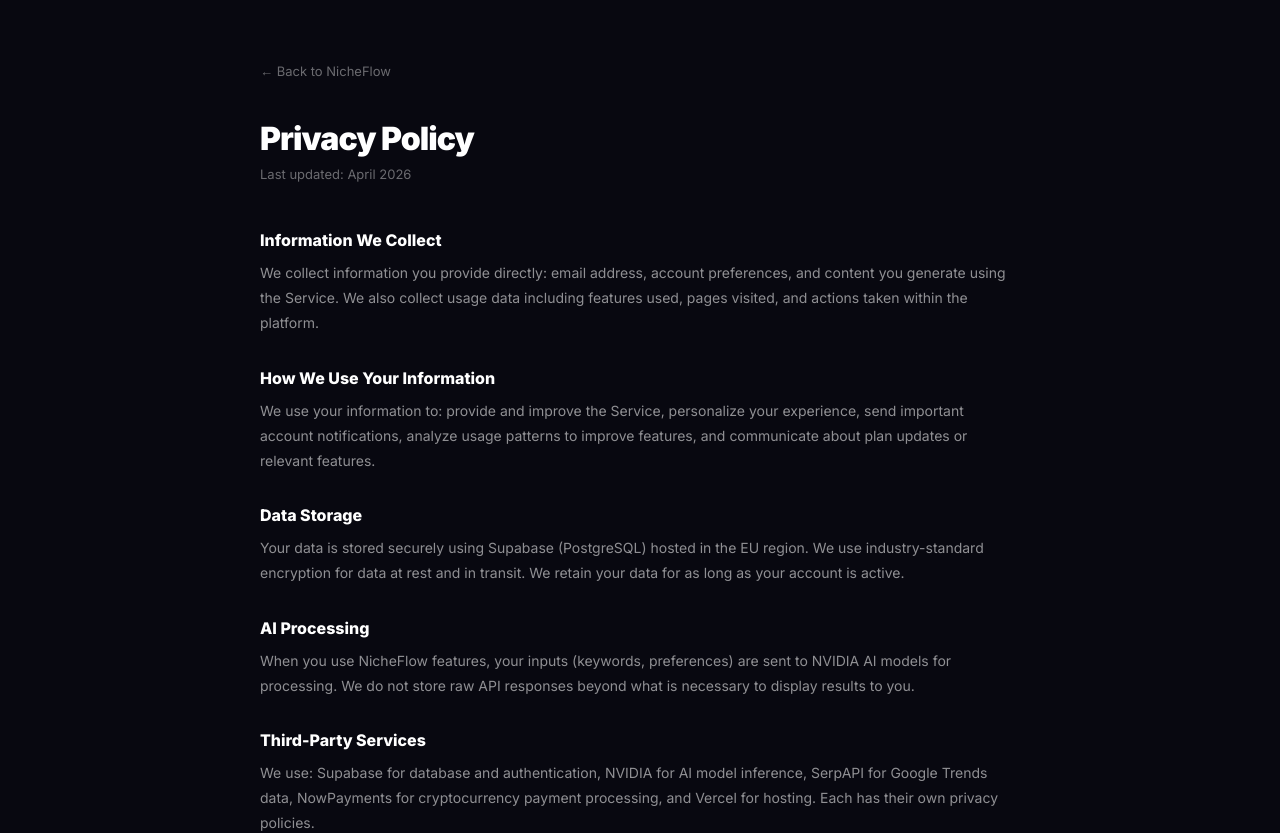
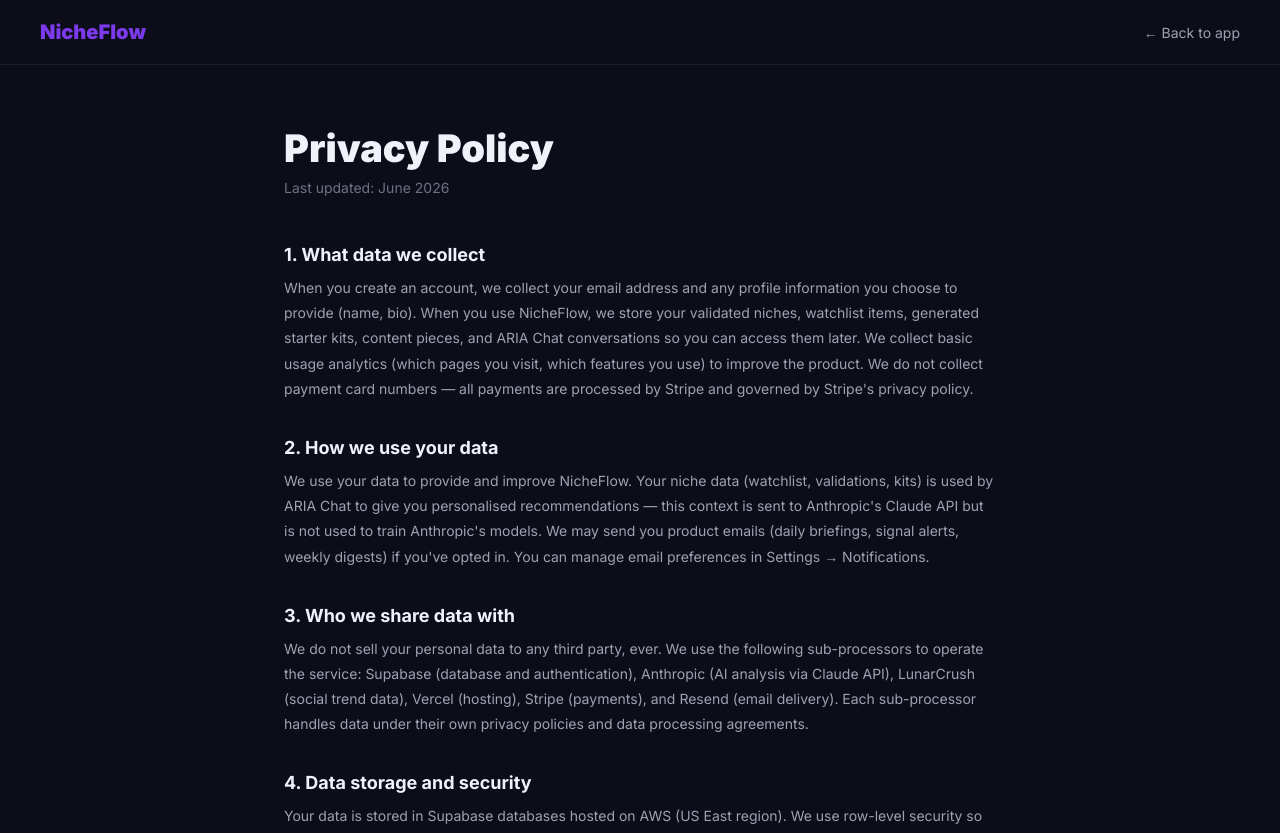
Before and after one commit to NicheFlow1/nicheflow-saas, a Next.js app: page /privacy in a window 1280 px wide. Shown: the top 833 px of the page. Built offline with nearby package versions, Linux system fonts and the light colour scheme.

Commit message:
update src/app/privacy/page.tsx

```diff
--- a/src/app/privacy/page.tsx
+++ b/src/app/privacy/page.tsx
@@ -1,28 +1,31 @@
-import React from 'react';
+'use client';
 import Link from 'next/link';
 
 export default function PrivacyPage() {
   return (
-    <div style={{ minHeight: '100vh', background: '#080810', color: 'white', padding: '60px 24px' }}>
-      <div style={{ maxWidth: 760, margin: '0 auto' }}>
-        <Link href="/" style={{ display: 'inline-flex', alignItems: 'center', gap: 6, color: 'rgba(255,255,255,.4)', textDecoration: 'none', fontSize: 13, marginBottom: 40 }}>
-          &larr; Back to NicheFlow
-        </Link>
-        <h1 style={{ fontSize: '2rem', fontWeight: 900, letterSpacing: '-.03em', marginBottom: 8 }}>Privacy Policy</h1>
-        <p style={{ color: 'rgba(255,255,255,.4)', marginBottom: 48, fontSize: 13 }}>Last updated: April 2026</p>
+    <div style={{ minHeight: '100vh', background: '#0d0d1a', color: '#f1f1f9', fontFamily: 'Inter, sans-serif' }}>
+      <nav style={{ display: 'flex', alignItems: 'center', justifyContent: 'space-between', padding: '20px 40px', borderBottom: '1px solid rgba(255,255,255,0.06)' }}>
+        <Link href="/" style={{ fontWeight: 900, fontSize: '20px', color: '#7c3aed', textDecoration: 'none' }}>NicheFlow</Link>
+        <Link href="/dashboard" style={{ color: '#9ca3af', fontSize: '14px', textDecoration: 'none' }}>← Back to app</Link>
+      </nav>
+      <div style={{ maxWidth: '760px', margin: '0 auto', padding: '60px 24px' }}>
+        <h1 style={{ fontSize: '38px', fontWeight: 900, marginBottom: '8px' }}>Privacy Policy</h1>
+        <p style={{ color: '#6b7280', fontSize: '14px', marginBottom: '48px' }}>Last updated: June 2026</p>
+
         {[
-          { t: 'Information We Collect', c: 'We collect information you provide directly: email address, account preferences, and content you generate using the Service. We also collect usage data including features used, pages visited, and actions taken within the platform.' },
-          { t: 'How We Use Your Information', c: 'We use your information to: provide and improve the Service, personalize your experience, send important account notifications, analyze usage patterns to improve features, and communicate about plan updates or relevant features.' },
-          { t: 'Data Storage', c: 'Your data is stored securely using Supabase (PostgreSQL) hosted in the EU region. We use industry-standard encryption for data at rest and in transit. We retain your data for as long as your account is active.' },
-          { t: 'AI Processing', c: 'When you use NicheFlow features, your inputs (keywords, preferences) are sent to NVIDIA AI models for processing. We do not store raw API responses beyond what is necessary to display results to you.' },
-          { t: 'Third-Party Services', c: 'We use: Supabase for database and authentication, NVIDIA for AI model inference, SerpAPI for Google Trends data, NowPayments for cryptocurrency payment processing, and Vercel for hosting. Each has their own privacy policies.' },
-          { t: 'Cookies', c: 'We use essential cookies for authentication and session management. We do not use tracking or advertising cookies. You can control cookies through your browser settings.' },
-          { t: 'Your Rights', c: 'You have the right to: access your personal data, request correction of inaccurate data, request deletion of your account and associated data, export your data, and opt out of non-essential communications.' },
-          { t: 'Contact', c: 'For privacy inquiries or to exercise your rights, contact us at privacy@nicheflow.io or through the in-app Settings page.' },
-        ].map((s, i) => (
-          <div key={i} style={{ marginBottom: 32 }}>
-            <h2 style={{ fontSize: 16, fontWeight: 800, color: 'white', marginBottom: 10 }}>{s.t}</h2>
-            <p style={{ fontSize: 14, color: 'rgba(255,255,255,.55)', lineHeight: 1.8 }}>{s.c}</p>
+          { title: '1. What data we collect', body: `When you create an account, we collect your email address and any profile information you choose to provide (name, bio). When you use NicheFlow, we store your validated niches, watchlist items, generated starter kits, content pieces, and ARIA Chat conversations so you can access them later. We collect basic usage analytics (which pages you visit, which features you use) to improve the product. We do not collect payment card numbers — all payments are processed by Stripe and governed by Stripe's privacy policy.` },
+          { title: '2. How we use your data', body: `We use your data to provide and improve NicheFlow. Your niche data (watchlist, validations, kits) is used by ARIA Chat to give you personalised recommendations — this context is sent to Anthropic's Claude API but is not used to train Anthropic's models. We may send you product emails (daily briefings, signal alerts, weekly digests) if you've opted in. You can manage email preferences in Settings → Notifications.` },
+          { title: '3. Who we share data with', body: `We do not sell your personal data to any third party, ever. We use the following sub-processors to operate the service: Supabase (database and authentication), Anthropic (AI analysis via Claude API), LunarCrush (social trend data), Vercel (hosting), Stripe (payments), and Resend (email delivery). Each sub-processor handles data under their own privacy policies and data processing agreements.` },
+          { title: '4. Data storage and security', body: `Your data is stored in Supabase databases hosted on AWS (US East region). We use row-level security so your data is only accessible by your account. All data is encrypted at rest and in transit (TLS 1.2+). We do not store your API keys in plain text — they are encrypted before storage.` },
+          { title: '5. Your GDPR rights', body: `If you are located in the European Economic Area, you have the right to access your personal data, correct inaccurate data, request deletion of your data, object to processing, and request data portability. To exercise any of these rights, email us at privacy@nicheflow.ai. We will respond within 30 days.` },
+          { title: '6. How to delete your account', body: `You can delete your account at any time from Settings → Profile → Delete Account. This permanently removes your email, profile, watchlist, validations, kits, and content. Some anonymised usage data may be retained for analytics purposes. Account deletion is irreversible.` },
+          { title: '7. Cookies', body: `We use strictly necessary cookies for authentication (Supabase session token). We do not use advertising cookies or third-party tracking cookies. We use anonymous analytics (no cookies required) to understand feature usage.` },
+          { title: '8. Changes to this policy', body: `We may update this Privacy Policy as we add new features. We will notify you by email if we make material changes. Continued use of NicheFlow after changes constitutes acceptance of the updated policy.` },
+          { title: '9. Contact', body: `Questions about privacy? Email us at privacy@nicheflow.ai. For general support: support@nicheflow.ai.` },
+        ].map(section => (
+          <div key={section.title} style={{ marginBottom: '36px' }}>
+            <h2 style={{ fontSize: '18px', fontWeight: 700, color: '#f1f1f9', marginBottom: '10px' }}>{section.title}</h2>
+            <p style={{ color: '#9ca3af', fontSize: '14px', lineHeight: 1.8, margin: 0 }}>{section.body}</p>
           </div>
         ))}
       </div>
```
